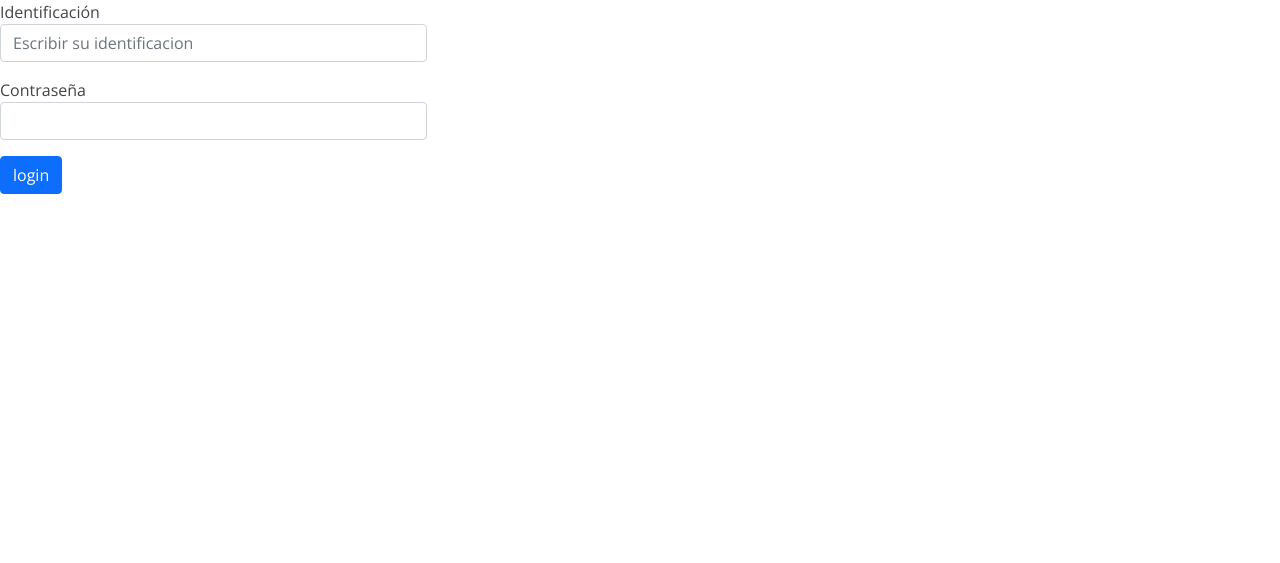
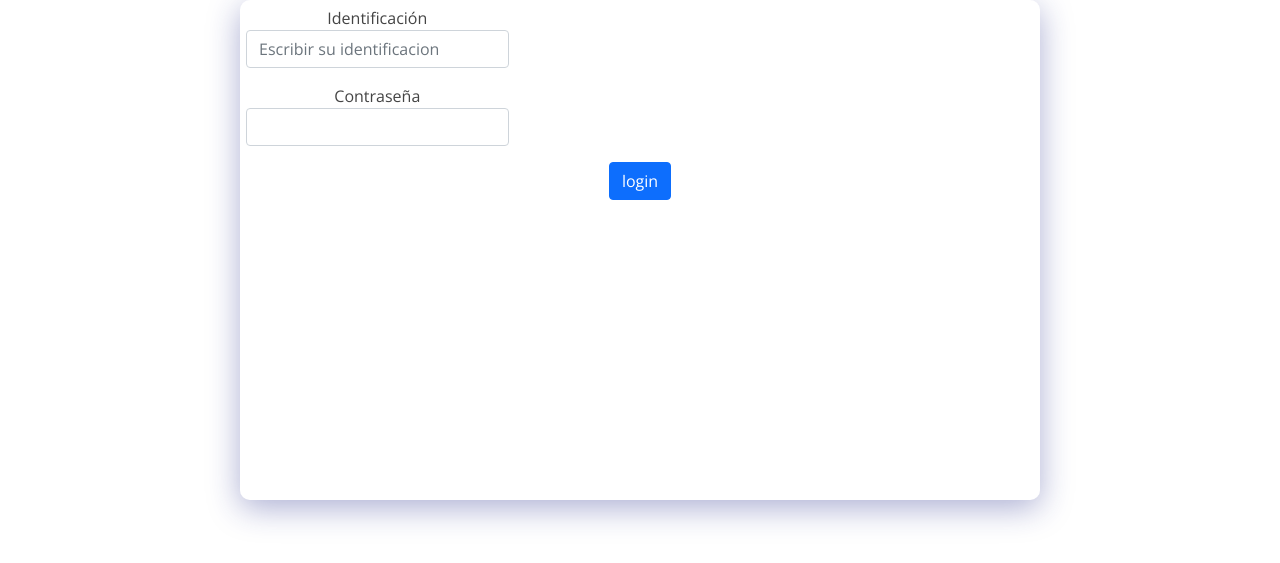
Before and after one commit to winsignares/webtwit, a PHP site: page /login.php in a window 1280 px wide. Shown: the top 563 px of the page. Run offline with PHP 8.4, Linux system fonts and the light colour scheme; some libraries are stand-ins or nearby versions.

Commit message:
personal

```diff
--- a/Frontend/assets/css/style.css
+++ b/Frontend/assets/css/style.css
@@ -172,6 +172,20 @@ h1, h2, h3, h4, h5, h6 {
   padding: 15px 0;
   top: 40px;
   box-shadow: 0px 2px 15px rgba(25, 119, 204, 0.1);
+}
+.vidrio{background-color: rgba(255,255,255, 0.5);
+  height: 500px;
+  padding: 5px;
+  border: 3px double black;
+  width: 800px;
+  margin: 0 auto;
+  background: rgba( 255, 255, 255, 0.25 );
+  box-shadow: 0 8px 32px 0 rgba( 31, 38, 135, 0.37 );
+  backdrop-filter: blur( 5.0px );
+  -webkit-backdrop-filter: blur( 5.0px );
+  border-radius: 10px;
+  border: 1px solid rgba( 255, 255, 255, 0.18 );
+  text-align: center;
 }
 
 #header.header-scrolled {
--- a/Frontend/login.php
+++ b/Frontend/login.php
@@ -2,6 +2,7 @@
     include_once('Componentes/head.php');
 ?>
 <form method="POST" action="../Backend/Personas/login.php">
+<div class="vidrio">
     <div class="form-row">
     <div class="col-md-4 mb-3">
             <label for="validationDefault01">
@@ -17,7 +18,7 @@
                 required>
         </div>
 
-
+</div>
     <button class="btn btn-primary" type="submit">login</button>
 </form>
 
```
